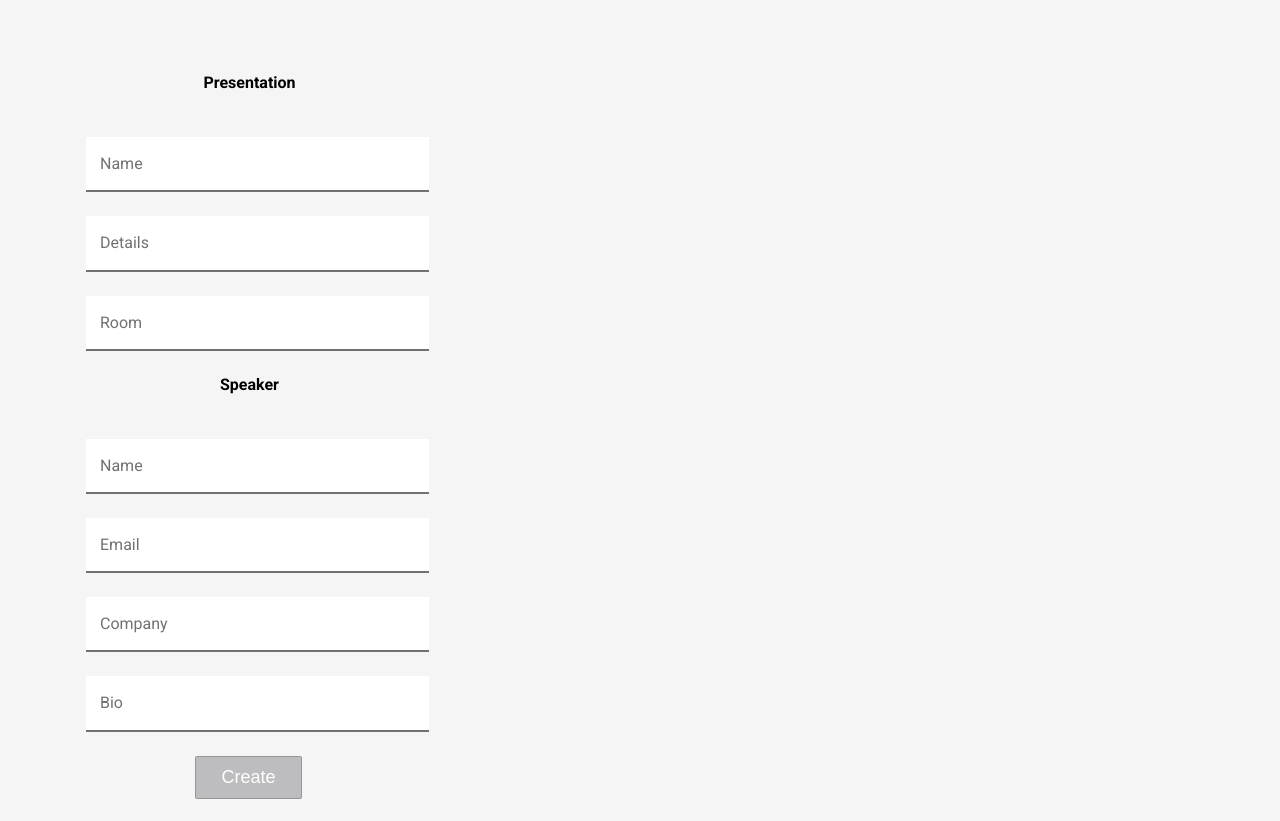
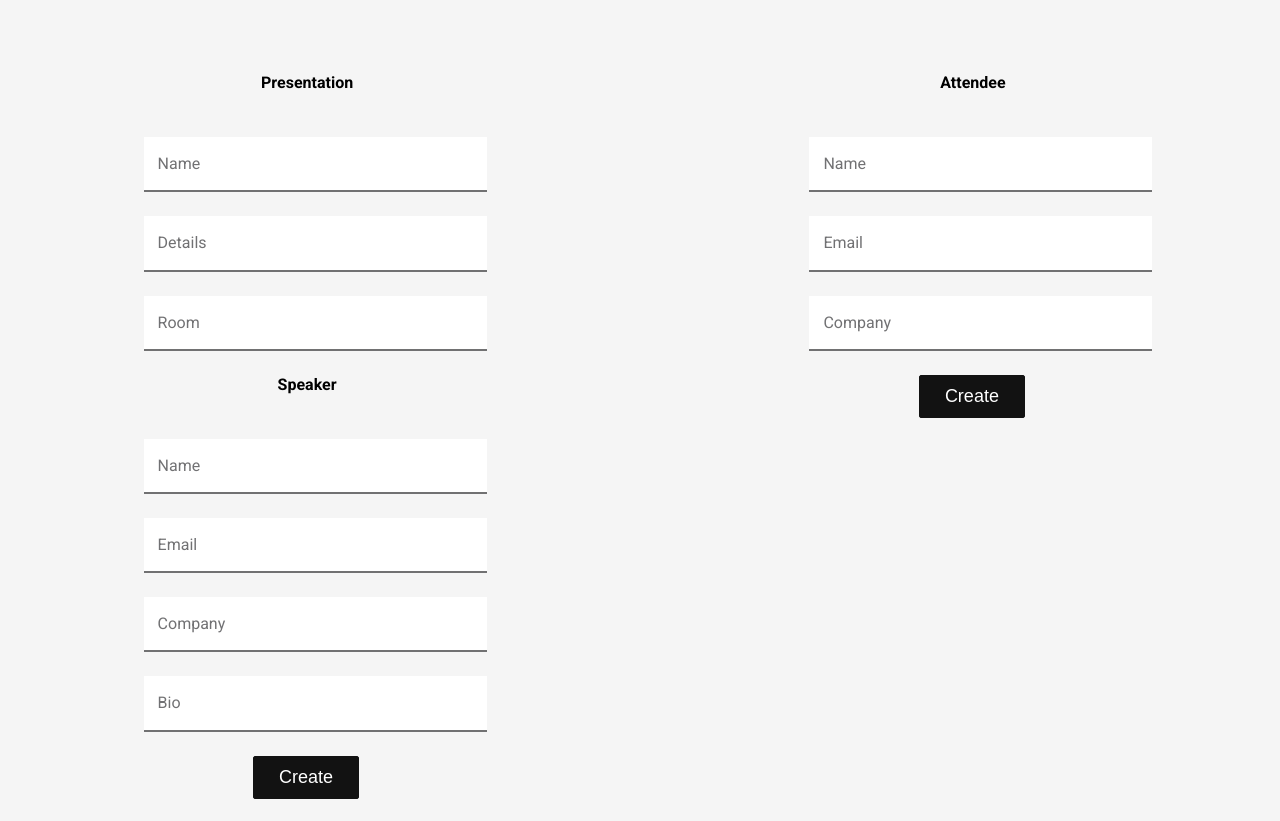
Before and after one commit to LucianoPierdona/Presentations, a React (Create React App) app in the folder web/: page / in a window 1280 px wide. Built offline with nearby package versions, Linux system fonts and the light colour scheme; no server answers.

Commit message:
Create `Attendee` and `Button` component

```diff
--- a/web/src/App.tsx
+++ b/web/src/App.tsx
@@ -3,13 +3,17 @@ import "./app.css";
 
 import "react-toastify/dist/ReactToastify.css";
 import { ToastContainer } from "react-toastify";
+import Attendee from "./components/Attendee/Attendee";
 
 function App() {
   return (
-    <div>
-      <Presentation />
+    <>
+      <div className="block">
+        <Presentation />
+        <Attendee />
+      </div>
       <ToastContainer />
-    </div>
+    </>
   );
 }
 
--- a/web/src/app.css
+++ b/web/src/app.css
@@ -21,3 +21,15 @@ body {
 	--omrs-color-bg-high-contrast: #ffffff;
 
 }
+
+#root {
+  width: 100%;
+}
+
+.block {
+  display: flex;
+  flex-direction: row;
+  justify-content: space-between;
+  width: 90%;
+  margin: 0 auto;
+}
--- /dev/null
+++ b/web/src/components/Attendee/Attendee.tsx
@@ -0,0 +1,67 @@
+import React, { FormEvent, useState } from "react";
+import { request } from "../../utils/request";
+import Input from "../Input/Input";
+
+import { toast } from "react-toastify";
+import Button from "../Button/Button";
+
+export interface ICreateAttendeeProps {
+  name: string;
+  email: string;
+  company: string;
+}
+
+const initialState: ICreateAttendeeProps = {
+  name: "",
+  company: "",
+  email: "",
+};
+
+function Attendee() {
+  const [values, setValues] = useState<ICreateAttendeeProps>(initialState);
+
+  const handleChange = (event: React.ChangeEvent<HTMLInputElement>) => {
+    const { value } = event.target;
+
+    setValues((oldValues) => ({
+      ...oldValues,
+      [event.target.name]: value,
+    }));
+  };
+
+  const handleSubmit = async (event: FormEvent<HTMLFormElement>) => {
+    event.preventDefault();
+
+    await request
+      .post("/attendees", values)
+      .then((res) => {
+        toast.success("Attendee created successfully");
+
+        setValues(initialState);
+      })
+      .catch((err) => {
+        err.response.data.message.map((message: string) => {
+          toast.error(message);
+        });
+      });
+  };
+
+  return (
+    <>
+      <div className="container">
+        <div>
+          <h4 className="title">Attendee</h4>
+          <form id={"form"} onSubmit={handleSubmit}>
+            <Input field="name" name="Name" handleChange={handleChange} />
+            <Input field="email" name="Email" handleChange={handleChange} />
+            <Input field="company" name="Company" handleChange={handleChange} />
+
+            <Button text="Create" type="submit" />
+          </form>
+        </div>
+      </div>
+    </>
+  );
+}
+
+export default Attendee;
--- /dev/null
+++ b/web/src/components/Button/Button.tsx
@@ -0,0 +1,18 @@
+import "./style.css";
+
+export interface IButtonProps {
+  text: string;
+  type?: "button" | "submit" | "reset" | undefined;
+}
+
+function Button({ text, type = "button" }: IButtonProps) {
+  return (
+    <div className="btns">
+      <button type={type} className="btn btn-confirm">
+        {text}
+      </button>
+    </div>
+  );
+}
+
+export default Button;
--- /dev/null
+++ b/web/src/components/Button/style.css
@@ -0,0 +1,28 @@
+.btns {
+  text-align: center;
+}
+
+.btn {
+  cursor: pointer;
+  display: inline-block;
+  margin-right: 2px;
+  padding: 10px 25px;
+  background: none;
+  border: 1px solid #c0c0c0;
+  border-radius: 2px;
+  color: #666;
+  font-size: 1.125em;
+  outline: none;
+  transition: all 100ms ease-out;
+}
+
+.btn:hover,
+.btn:focus {
+  transform: translateY(-3px);
+}
+
+.btn-confirm {
+  border: 1px solid var(--omrs-color-ink-high-contrast);
+  background: var(--omrs-color-ink-high-contrast);
+  color: #fff;
+}
--- a/web/src/components/Presentation/Presentation.tsx
+++ b/web/src/components/Presentation/Presentation.tsx
@@ -5,6 +5,7 @@ import Input from "../Input/Input";
 import Speaker from "../Speaker/Speaker";
 import "./style.css";
 import { toast } from "react-toastify";
+import Button from "../Button/Button";
 
 export interface ICreatePresentationProps {
   presentation: string;
@@ -13,7 +14,7 @@ export interface ICreatePresentationProps {
   speaker: {
     name: string;
     email: string;
-    phone: string;
+    company: string;
     bio: string;
   };
 }
@@ -25,7 +26,7 @@ const initialState: ICreatePresentationProps = {
   speaker: {
     name: "",
     email: "",
-    phone: "",
+    company: "",
     bio: "",
   },
 };
@@ -84,11 +85,7 @@ function Presentation() {
             <h4 className="title">Speaker</h4>
             <Speaker setValues={setValues} />
 
-            <div className="btns">
-              <button type="submit" className="btn btn-confirm">
-                Create
-              </button>
-            </div>
+            <Button text="Create" />
           </form>
         </div>
       </div>
--- a/web/src/components/Presentation/style.css
+++ b/web/src/components/Presentation/style.css
@@ -18,32 +18,3 @@ div.omrs-input-group {
   position: relative;
   width: 20.4375rem;
 }
-
-.btns {
-  text-align: center;
-}
-
-.btn {
-  cursor: pointer;
-  display: inline-block;
-  margin-right: 2px;
-  padding: 10px 25px;
-  background: none;
-  border: 1px solid #c0c0c0;
-  border-radius: 2px;
-  color: #666;
-  font-size: 1.125em;
-  outline: none;
-  transition: all 100ms ease-out;
-}
-
-.btn:hover,
-.btn:focus {
-  transform: translateY(-3px);
-}
-
-.btn-confirm {
-  border: 1px solid var(--omrs-color-ink-low-contrast);
-  background: var(--omrs-color-ink-low-contrast);
-  color: #fff;
-}
```
